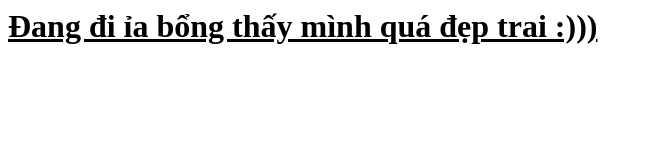
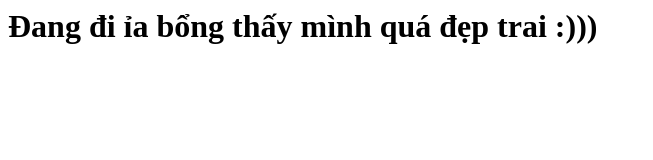
Before and after one commit to tqvfake/quadeptrai, a plain HTML site: page index.html in a window 1280 px wide. Shown: the whole page, without its empty margins (0-653 px from the left). Drawn offline with Linux system fonts and the light colour scheme.

Commit message:
Update index.html

```diff
--- a/index.html
+++ b/index.html
@@ -6,7 +6,7 @@
   </style>
   </head>
   <body>
-      <h1> <U>Đang đi ỉa bổng thấy mình quá đẹp trai :)))</U> </h1>
+      <h1> Đang đi ỉa bổng thấy mình quá đẹp trai :))) </h1>
   </body>
 
  </html>
```
